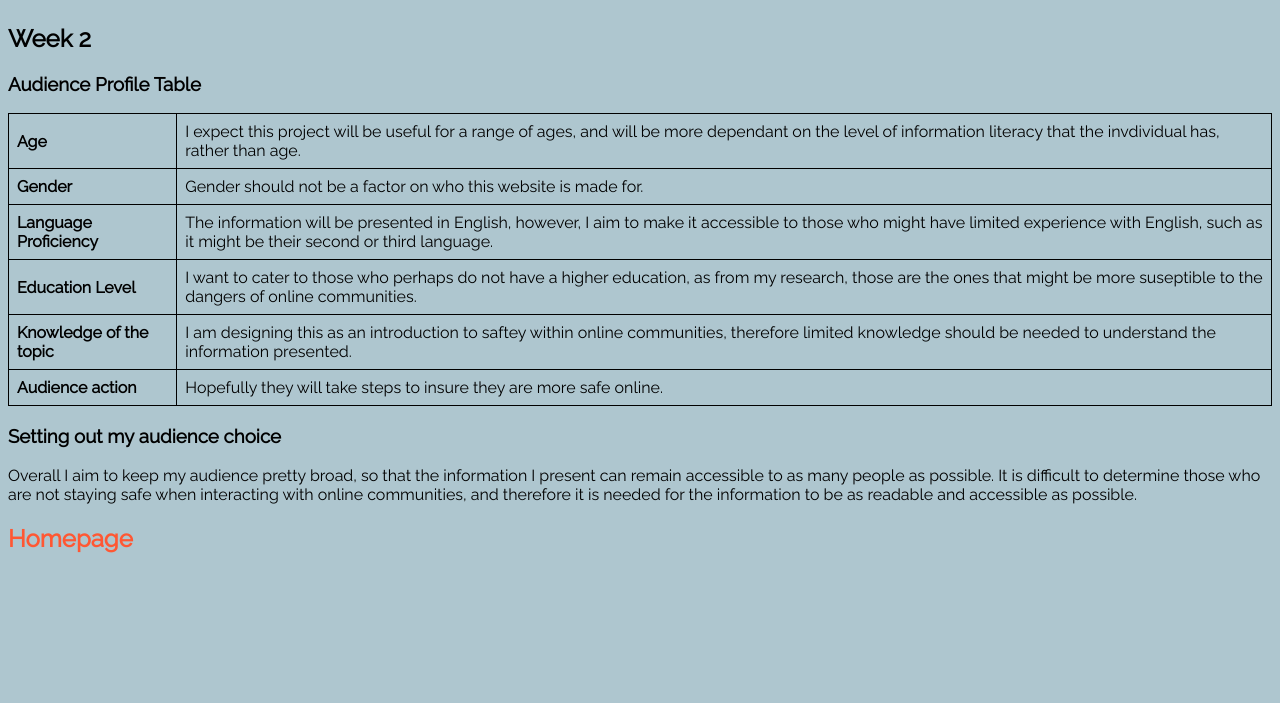
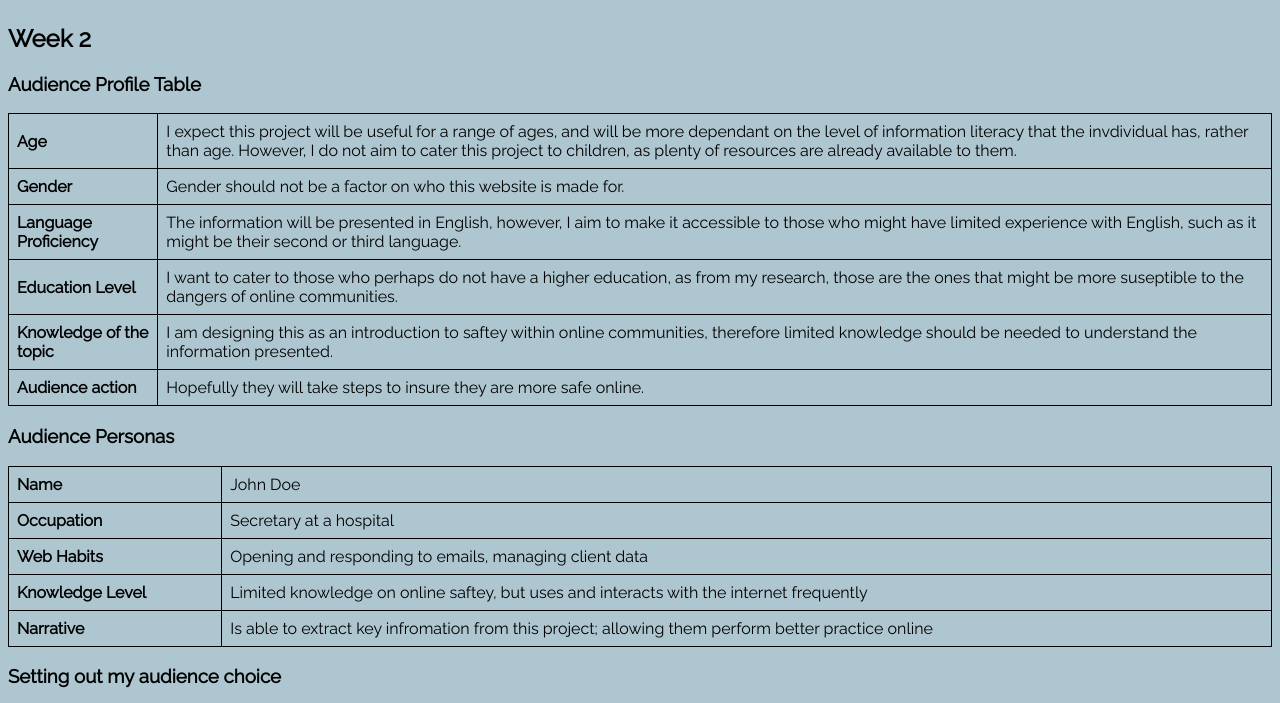
Before and after one commit to cshrs/cshrsMAD, a plain HTML site: page Week 2.html in a window 1280 px wide. Shown: the part 77-780 px from the top of the page. Drawn offline with Linux system fonts and the light colour scheme.

Commit message:
Add files via upload

```diff
--- a/Week 2.html
+++ b/Week 2.html
@@ -78,7 +78,7 @@
 			    <table>
 			        <tr>
 			            <th>Age</th>
-			            <td>I expect this project will be useful for a range of ages, and will be more dependant on the level of information literacy that the invdividual has, rather than age.</td>
+			            <td>I expect this project will be useful for a range of ages, and will be more dependant on the level of information literacy that the invdividual has, rather than age. However, I do not aim to cater this project to children, as plenty of resources are already available to them. </td>
 			        </tr>
 			        <tr>
 			            <th>Gender</th>
@@ -104,10 +104,41 @@
 			    </table>
 			</body>
 
+			<h3>Audience Personas</h3>
+    <table>
+        <tr>
+            <th>Name</th>
+            <td>John Doe</td>
+        </tr>
+        <tr>
+            <th>Occupation</th>
+            <td>Secretary at a hospital</td>
+        </tr>
+        <tr>
+            <th>Web Habits</th>
+            <td>Opening and responding to emails, managing client data</td>
+        </tr>
+        <tr>
+            <th>Knowledge Level</th>
+            <td>Limited knowledge on online saftey, but uses and interacts with the internet frequently </td>
+        </tr>
+        <tr>
+            <th>Narrative</th>
+            <td>Is able to extract key infromation from this project; allowing them perform better practice online</td>
+        </tr>
+    </table>
+</body>
+</html>
+
+
+
 <h3> Setting out my audience choice </h3>
 <p>
 Overall I aim to keep my audience pretty broad, so that the information I present can remain accessible to as many people as possible. It is difficult to determine those who are not staying safe when interacting with online communities, and therefore it is needed for the information to be as readable and accessible as possible.
 		</p>
+
+		<h3> Moodboard </h3>
+		<img src="/Users/edwardcashmore/Google Drive/Uni Work/Year 4/MAD A/MAD A Project/Resources/moodboard.png" alt="Moodboard" width="700" height="500">
 
 		<!-- Homepage Navigation-->
 
```
